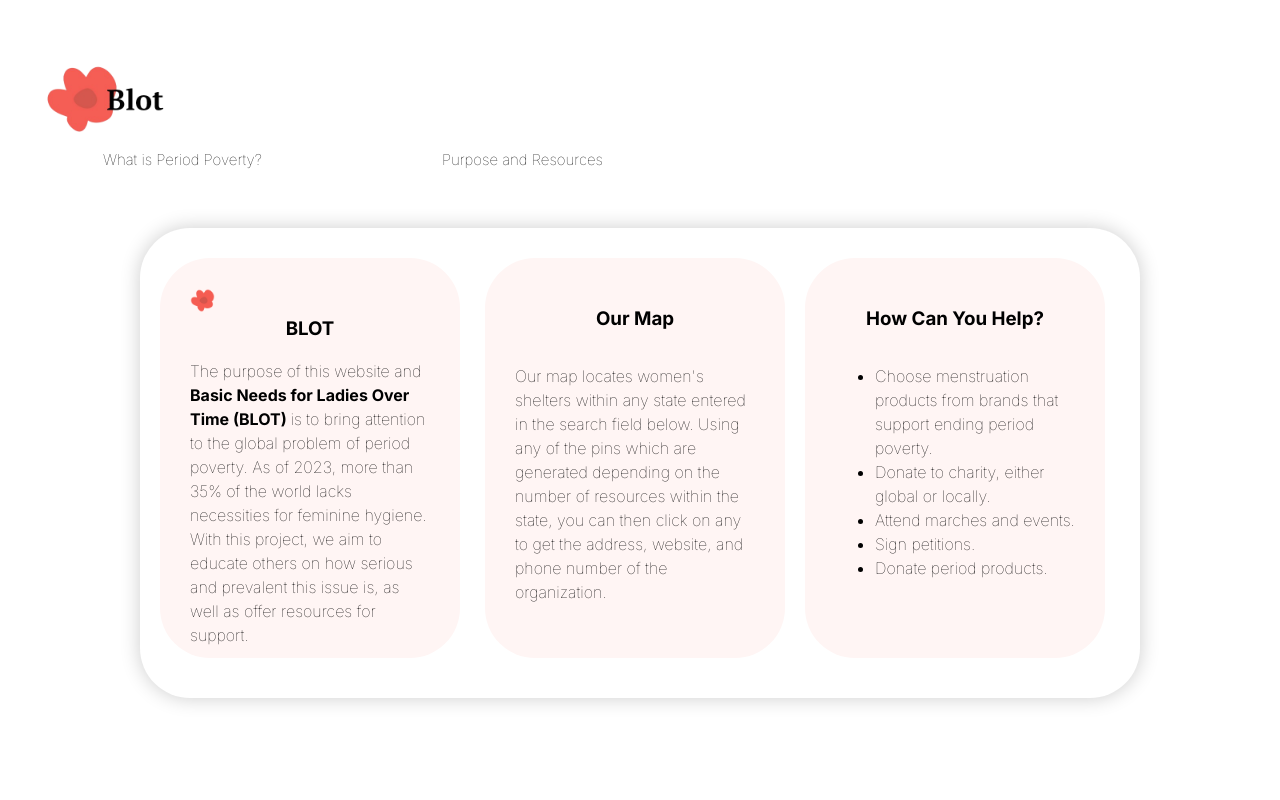
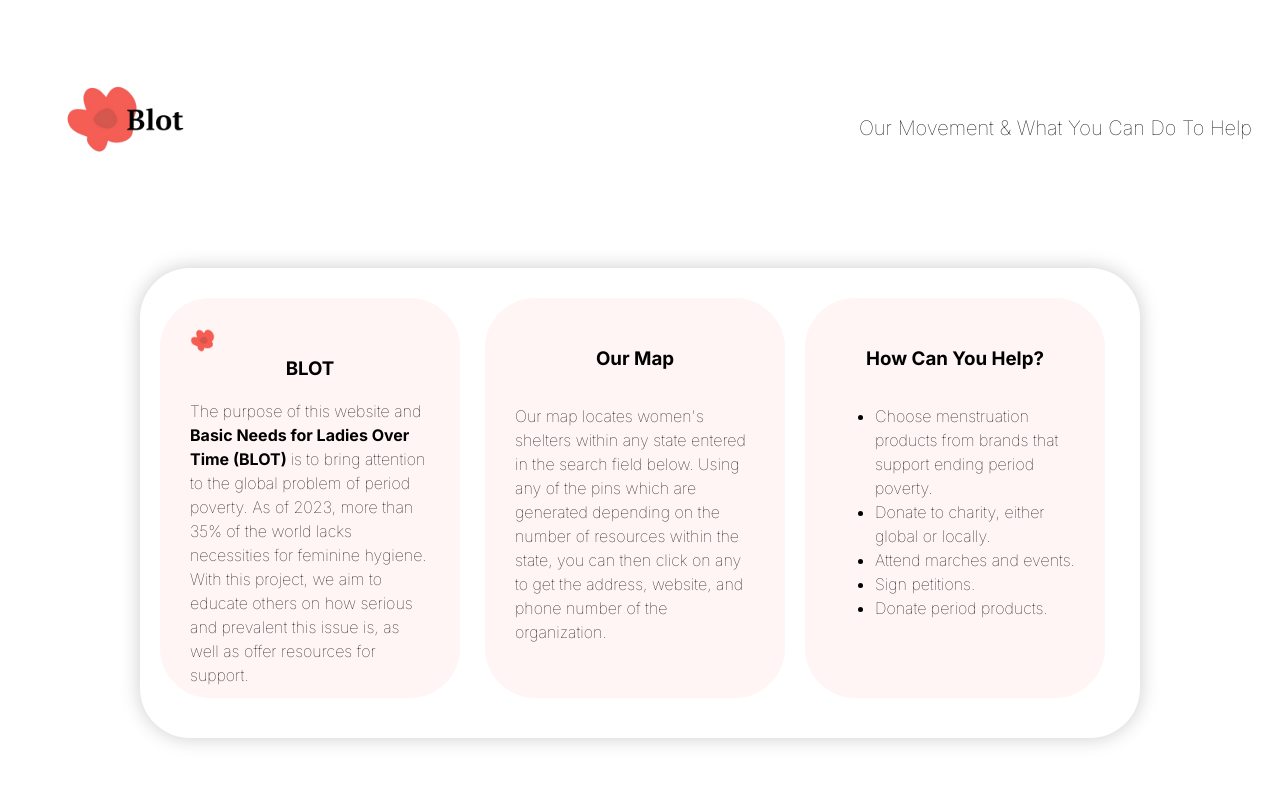
Before and after one commit to rockbison1230/WingHacksAL, a React (Create React App) app in the folder pp-front-end/: page / in a window 1280 px wide. Shown: the top 800 px of the page. Built offline with nearby package versions, Linux system fonts and the light colour scheme.

Commit message:
Fixed heading

```diff
--- a/pp-front-end/src/components/Navbar.css
+++ b/pp-front-end/src/components/Navbar.css
@@ -3,40 +3,38 @@
 .logo {
   /*nav*/
   display: flex;
-  align-items: flex-start;
+  align-items: center;
   justify-content: flex-start;
-  flex-direction: row;
+  padding: 20px;
 }
 
 #logo {
   /*actual logo*/
   width: 200px;
   height: auto;
-  margin-right: 100px;
-  margin-left: 0px;
-  padding-left: 0px;
+  margin-right: 20px
 }
 
 .navlinks {
-  position: absolute;
   display: flex;
-  justify-content: center;
-  padding-top: 110px;
+  align-items: center;
+  justify-content: flex-end; /* aligns links to right */
+  flex: 1;
 }
 
 .navlinks ul {
-  display: flex;
   list-style-type: none;
-  padding: 5px;
+  margin: 0;
+  padding: 0;
   color: pink;
 }
 
 .navlinks li {
-  margin: 10px 90px; /* Adjust margin as needed */
+  margin-left: 20px;
 }
 
 .navlinks a {
-  font-size: 15px;
+  font-size: 20px;
   text-decoration: none;
   color: black;
   font-family: "Inter";
--- a/pp-front-end/src/components/Navbar.js
+++ b/pp-front-end/src/components/Navbar.js
@@ -11,11 +11,7 @@ function Navbar(){
 <div className='navlinks'>
 <ul>
           <div>
-          <li><a href="https://github.com/vandit-bera/React-Routing/blob/master/src/component/Navbar.js">What is Period Poverty?</a></li>
-          </div>
-
-          <div>
-          <li><a href="https://github.com/vandit-bera/React-Routing/blob/master/src/component/Navbar.js">Purpose and Resources</a></li>
+          <li><a href="https://github.com/vandit-bera/React-Routing/blob/master/src/component/Navbar.js">Our Movement & What You Can Do To Help</a></li>
           </div>
 
         </ul>
```
